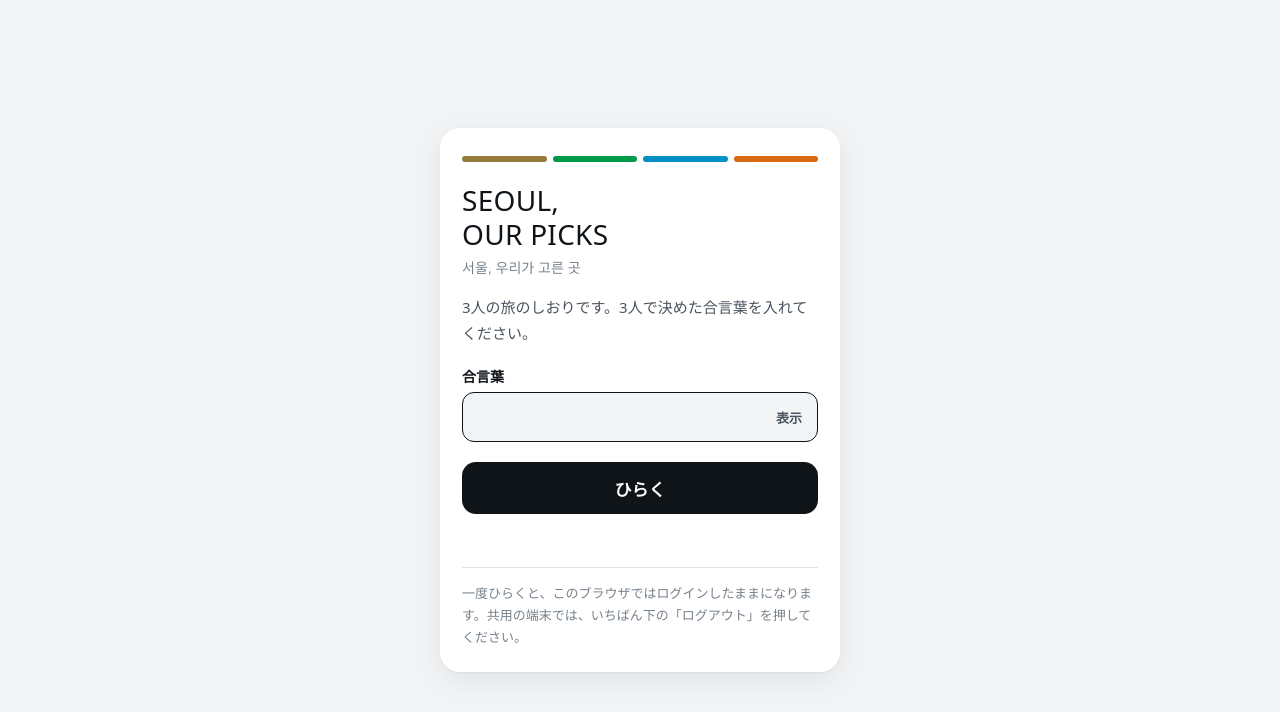
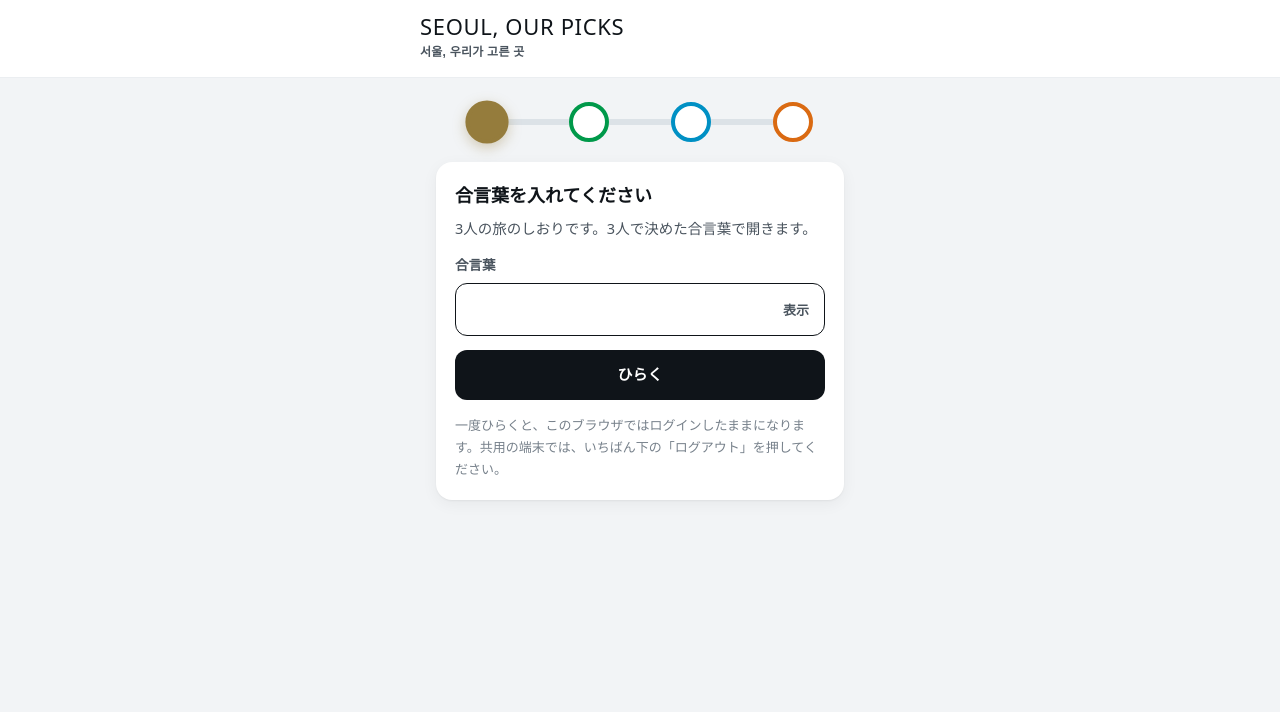
Before and after one commit to DAISY0306-JP/seoul-our-picks, a plain HTML site: page index.html in a window 1280 px wide. Drawn offline with nearby package versions, Linux system fonts and the light colour scheme.

Commit message:
Lock screen: same look as the app
Header bar with the app title and fonts, the day-colour line, a white
card and the app's input and button styles, in light and dark mode. The
lock screen's styles are removed when the trip opens.

Co-Authored-By: Claude Opus 5.5 <noreply@anthropic.com>
Claude-Session: https://claude.ai/code/session_01CNZDbWXUAUVtMhjVrvCiRx

```diff
--- a/index.html
+++ b/index.html
@@ -19,54 +19,72 @@
   in with the shared passphrase. The anon key below is meant to be public.
 -->
 <script src="https://cdn.jsdelivr.net/npm/@supabase/supabase-js@2.45.4/dist/umd/supabase.js"></script>
+<link rel="preconnect" href="https://fonts.googleapis.com">
+<link rel="preconnect" href="https://fonts.gstatic.com" crossorigin>
+<link rel="stylesheet" href="https://fonts.googleapis.com/css2?family=Black+Han+Sans&family=Gothic+A1:wght@400;600&family=Noto+Sans+JP:wght@400;500;700&display=swap">
 <style>
-:root{--bg:#F2F4F6;--surface:#FFFFFF;--ink:#0F1419;--muted:#4A545E;--faint:#77818B;--rule:#DCE2E7;--accent:#E04532;--on-ink:#FFFFFF;--ink-btn:#0F1419;--warn:#B3261E;
-  --d27:#957C3C;--d28:#00994A;--d29:#0090C4;--d30:#DA6A12;color-scheme:light}
-@media (prefers-color-scheme:dark){:root{--bg:#0D1012;--surface:#171B1E;--ink:#EEF1F3;--muted:#B3BBC3;--faint:#8D97A0;--rule:#323A40;--accent:#FF6E5B;--on-ink:#101315;--ink-btn:#EEF1F3;--warn:#FF8A80;
-  --d27:#CDB57B;--d28:#2CC475;--d29:#3CC2F0;--d30:#FF9C4D;color-scheme:dark}}
+/* Same look as the app: header bar, day-colour line, white cards. */
+:root{--bg:#F2F4F6;--surface:#FFFFFF;--surface-2:#EDF0F3;--ink:#0F1419;--muted:#4A545E;--faint:#77818B;--rule:#DCE2E7;--hair:#EBEEF1;
+  --accent:#E04532;--ink-btn:#0F1419;--on-ink:#FFFFFF;--d27:#957C3C;--d28:#00994A;--d29:#0090C4;--d30:#DA6A12;
+  --shadow:0 1px 2px rgba(15,20,25,.05),0 4px 16px rgba(15,20,25,.05);--card-line:transparent;--r:16px;
+  --font-sign:"Black Han Sans","Hiragino Sans","Noto Sans JP",system-ui,sans-serif;
+  --font-body:"Noto Sans JP","Hiragino Sans","Hiragino Kaku Gothic ProN",system-ui,sans-serif;
+  --font-ko:"Gothic A1","Apple SD Gothic Neo","Malgun Gothic","Noto Sans KR",sans-serif;color-scheme:light}
+@media (prefers-color-scheme:dark){:root{--bg:#0D1012;--surface:#171B1E;--surface-2:#22272B;--ink:#EEF1F3;--muted:#B3BBC3;--faint:#8D97A0;--rule:#323A40;--hair:#262C31;
+  --accent:#FF6E5B;--ink-btn:#EEF1F3;--on-ink:#101315;--d27:#CDB57B;--d28:#2CC475;--d29:#3CC2F0;--d30:#FF9C4D;--shadow:none;--card-line:#262C31;color-scheme:dark}}
 *{box-sizing:border-box}
 html,body{margin:0}
-body{background:var(--bg);color:var(--ink);font-family:"Noto Sans JP","Hiragino Sans","Hiragino Kaku Gothic ProN",system-ui,sans-serif;-webkit-text-size-adjust:100%}
-#gate{min-height:100vh;min-height:100dvh;display:flex;align-items:center;justify-content:center;padding:calc(24px + env(safe-area-inset-top,0px)) 16px calc(24px + env(safe-area-inset-bottom,0px))}
-#gate[hidden]{display:none}
-.card{width:100%;max-width:400px;background:var(--surface);border-radius:20px;padding:28px 22px 24px;box-shadow:0 1px 2px rgba(15,20,25,.05),0 8px 32px rgba(15,20,25,.08)}
-.lines{display:flex;gap:6px;margin-bottom:22px}
-.lines i{flex:1;height:6px;border-radius:3px}
-.lines i:nth-child(1){background:var(--d27)}.lines i:nth-child(2){background:var(--d28)}.lines i:nth-child(3){background:var(--d29)}.lines i:nth-child(4){background:var(--d30)}
-h1{margin:0;font-family:"Dela Gothic One","Hiragino Sans",system-ui,sans-serif;font-weight:400;font-size:28px;letter-spacing:.01em;line-height:1.2}
-.ko{margin:6px 0 0;font-size:14px;color:var(--faint);font-family:"Gothic A1","Apple SD Gothic Neo","Malgun Gothic",sans-serif}
-.lead{margin:18px 0 20px;font-size:15px;line-height:1.7;color:var(--muted)}
-label{display:block;font-size:14px;font-weight:700;margin:0 0 6px}
-.f{margin-bottom:16px}
-input{width:100%;font:inherit;font-size:17px;padding:12px 14px;min-height:50px;border:1.5px solid var(--rule);border-radius:12px;background:var(--bg);color:var(--ink);outline:none}
-input:focus{border-color:var(--ink)}
+body{background:var(--bg);color:var(--ink);font-family:var(--font-body);font-size:16px;line-height:1.7;-webkit-text-size-adjust:100%;-webkit-font-smoothing:antialiased;min-height:100vh;min-height:100dvh}
+.top{background:var(--surface);border-bottom:1px solid var(--hair);padding:calc(14px + env(safe-area-inset-top,0px)) 16px 14px}
+.top .in,.wrap{max-width:440px;margin:0 auto}
+.top h1{margin:0;font-family:var(--font-sign);font-weight:400;font-size:22px;letter-spacing:.03em;line-height:1.1}
+.top .ko{margin:4px 0 0;font-family:var(--font-ko);font-size:12px;font-weight:600;color:var(--muted);letter-spacing:.02em}
+.wrap{padding:22px 16px calc(32px + env(safe-area-inset-bottom,0px));display:flex;flex-direction:column;gap:18px}
+.line{position:relative;display:grid;grid-template-columns:repeat(4,1fr);padding:2px 0}
+.line::before{content:"";position:absolute;left:12.5%;right:12.5%;top:50%;height:6px;margin-top:-3px;border-radius:3px;background:var(--rule)}
+.line i{position:relative;justify-self:center;width:40px;height:40px;border-radius:50%;border:4px solid var(--c);background:var(--surface)}
+.line i:nth-child(1){--c:var(--d27)}.line i:nth-child(2){--c:var(--d28)}.line i:nth-child(3){--c:var(--d29)}.line i:nth-child(4){--c:var(--d30)}
+.line i.on{background:var(--c);transform:scale(1.08);box-shadow:0 4px 12px color-mix(in srgb,var(--c) 35%,transparent)}
+.box{background:var(--surface);border:1px solid var(--card-line);border-radius:var(--r);box-shadow:var(--shadow);padding:20px 18px 18px;display:flex;flex-direction:column;gap:14px}
+.box h2{margin:0;font-size:18px;line-height:1.4}
+.lead{margin:-6px 0 0;font-size:14.5px;line-height:1.7;color:var(--muted)}
+.field{display:flex;flex-direction:column;gap:6px}
+.field label{font-size:13.5px;font-weight:700;color:var(--muted)}
 .pw{position:relative}
-.pw input{padding-right:72px}
+.pw input{width:100%;font:inherit;font-size:17px;border:1.5px solid transparent;background:var(--surface-2);color:var(--ink);border-radius:12px;padding:11px 74px 11px 14px;min-height:50px;outline:none}
+.pw input:focus{border-color:var(--ink);background:var(--surface)}
 .pw button{position:absolute;right:6px;top:6px;bottom:6px;border:0;background:transparent;color:var(--muted);font:inherit;font-size:13px;font-weight:700;padding:0 10px;border-radius:8px;cursor:pointer}
-.go{width:100%;min-height:52px;border:0;border-radius:14px;background:var(--ink-btn);color:var(--on-ink);font:inherit;font-size:17px;font-weight:700;cursor:pointer;margin-top:4px}
-.go[disabled]{opacity:.55;cursor:default}
-.err{min-height:1.6em;margin:12px 0 0;font-size:14px;line-height:1.6;color:var(--warn)}
-.note{margin:18px 0 0;padding-top:14px;border-top:1px solid var(--rule);font-size:13px;line-height:1.7;color:var(--faint)}
-#loading{min-height:100vh;display:flex;align-items:center;justify-content:center;color:var(--faint);font-size:15px}
-#loading[hidden]{display:none}
+.go{width:100%;min-height:50px;border:0;border-radius:12px;background:var(--ink-btn);color:var(--on-ink);font:inherit;font-size:15px;font-weight:700;cursor:pointer}
+.go[disabled]{opacity:.5;cursor:default}
+.err{min-height:1.5em;margin:-4px 0 0;font-size:14px;font-weight:700;line-height:1.6;color:var(--accent)}
+.err:empty{display:none}
+.note{margin:0;font-size:13px;line-height:1.7;color:var(--faint)}
+#gate[hidden],#loading[hidden]{display:none}
+#loading{text-align:center;color:var(--faint);font-size:14.5px;padding-top:8px}
+</style>
+<style id="keep">
 .gh-foot{display:flex;justify-content:center;padding:8px 16px calc(96px + env(safe-area-inset-bottom,0px))}
 .gh-foot button{border:0;background:transparent;color:var(--faint);font:inherit;font-size:13px;text-decoration:underline;text-underline-offset:3px;cursor:pointer;padding:8px 12px}
 </style>
 </head>
 <body>
-<div id="loading">読み込んでいます…</div>
-<div id="gate" hidden>
-  <form class="card" id="login" novalidate>
-    <div class="lines" aria-hidden="true"><i></i><i></i><i></i><i></i></div>
-    <h1>SEOUL,<br>OUR PICKS</h1>
-    <p class="ko">서울, 우리가 고른 곳</p>
-    <p class="lead">3人の旅のしおりです。3人で決めた合言葉を入れてください。</p>
-    <input type="hidden" name="username" autocomplete="username" value="trip">
-    <div class="f"><label for="pw">合言葉</label><div class="pw"><input id="pw" name="password" type="password" autocomplete="current-password" required><button type="button" id="peek" aria-pressed="false">表示</button></div></div>
-    <button class="go" id="go" type="submit">ひらく</button>
-    <p class="err" id="err" role="alert"></p>
-    <p class="note">一度ひらくと、このブラウザではログインしたままになります。共用の端末では、いちばん下の「ログアウト」を押してください。</p>
-  </form>
+<div id="shell">
+<header class="top"><div class="in"><h1>SEOUL, OUR PICKS</h1><p class="ko">서울, 우리가 고른 곳</p></div></header>
+<div class="wrap">
+  <div class="line" aria-hidden="true"><i class="on"></i><i></i><i></i><i></i></div>
+  <p id="loading">読み込んでいます…</p>
+  <div id="gate" hidden>
+    <form class="box" id="login" novalidate>
+      <h2>合言葉を入れてください</h2>
+      <p class="lead">3人の旅のしおりです。3人で決めた合言葉で開きます。</p>
+      <input type="hidden" name="username" autocomplete="username" value="trip">
+      <div class="field"><label for="pw">合言葉</label><div class="pw"><input id="pw" name="password" type="password" autocomplete="current-password" required><button type="button" id="peek" aria-pressed="false">表示</button></div></div>
+      <p class="err" id="err" role="alert"></p>
+      <button class="go" id="go" type="submit">ひらく</button>
+      <p class="note">一度ひらくと、このブラウザではログインしたままになります。共用の端末では、いちばん下の「ログアウト」を押してください。</p>
+    </form>
+  </div>
+</div>
 </div>
 <script>
 "use strict";
@@ -157,10 +175,11 @@ async function boot(session){
 function mount(html){
   const doc=new DOMParser().parseFromString(html,"text/html");
   const t=doc.querySelector("title");if(t)document.title=t.textContent;
+  document.head.querySelectorAll("style:not(#keep)").forEach(n=>n.remove());
   doc.head.querySelectorAll("link[rel=stylesheet],link[rel=preconnect],style").forEach(n=>document.head.appendChild(document.importNode(n,true)));
   const scripts=[...doc.querySelectorAll("script")].map(s=>s.textContent);
   doc.querySelectorAll("script").forEach(s=>s.remove());
-  $("loading").remove();$("gate").remove();
+  $("shell").remove();
   [...doc.body.childNodes].forEach(n=>document.body.appendChild(document.importNode(n,true)));
   const foot=document.createElement("div");foot.className="gh-foot";
   foot.innerHTML='<button type="button">ログアウト</button>';foot.firstChild.addEventListener("click",logout);
```
